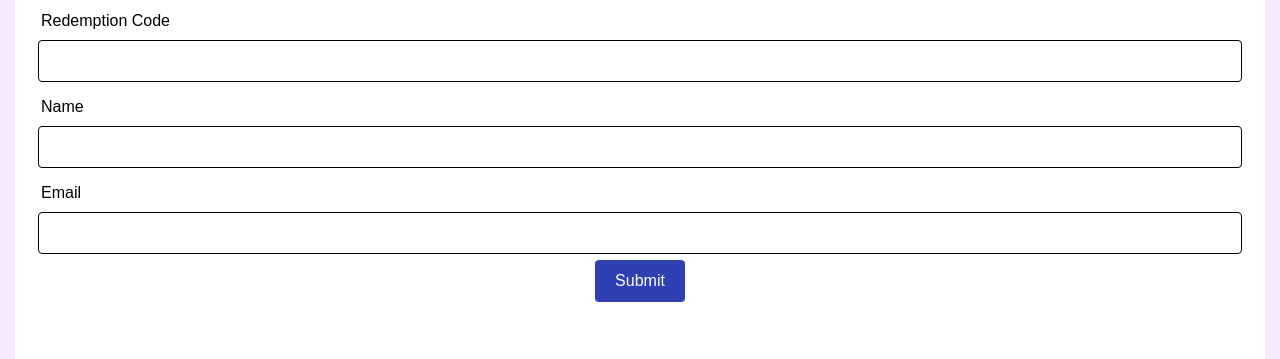
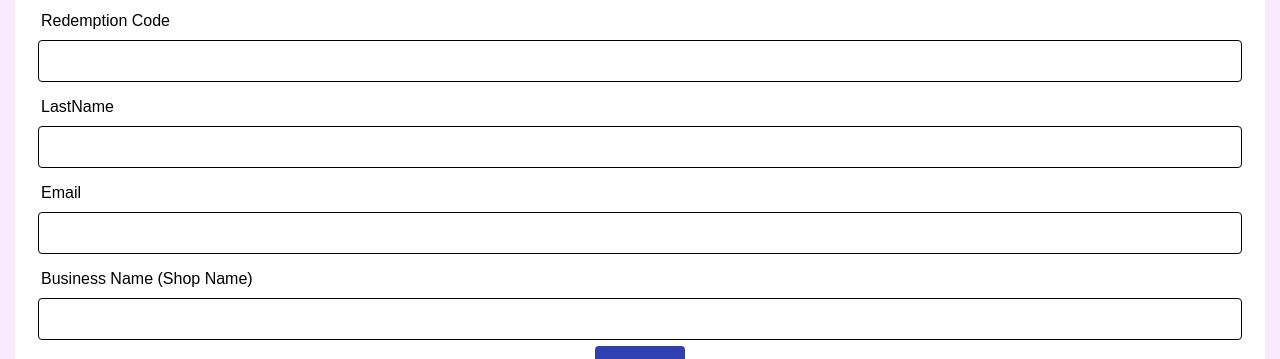
Before and after one commit to Subscribie/appsumo, a Flask app: page / in a window 1280 px wide. Shown: the part 248-607 px from the top of the page. Run offline with Flask 2, Linux system fonts and the light colour scheme.

Commit message:
Fix #3 collecting business name from form

```diff
--- a/app.py
+++ b/app.py
@@ -1,7 +1,13 @@
-from flask import Flask, request, render_template, url_for, redirect
+from flask import Flask, request, render_template, redirect
 import os
 import logging
 from dotenv import load_dotenv
+import smtplib
+from os.path import basename
+from email.mime.application import MIMEApplication
+from email.mime.multipart import MIMEMultipart
+from email.mime.text import MIMEText
+from email.utils import COMMASPACE, formatdate
 
 load_dotenv()  # take environment variables from .env.
 
@@ -21,25 +27,16 @@ def hello_world():
         email = request.form.get("email")
         redemption_code = request.form.get("redemption_code")
         lastname = request.form.get("lastname")
+        shop_name = request.form.get("shop_name")
 
-        submission = f"{email},{redemption_code},{lastname}\n"
+        submission = f"{email},{redemption_code},{lastname}, {shop_name}\n"
         with open("./submissions.csv", "a") as fp:
             fp.write(submission)
         send_mail()
-        redirect_destination = (
-            f"{SUBSCRIBIE_PLAN_URL}?email={email}&redemption_code={redemption_code}"
-        )
+        redirect_destination = f"{SUBSCRIBIE_PLAN_URL}?email={email}&redemption_code={redemption_code}&shop_name={shop_name}"
         return redirect(redirect_destination)
 
     return render_template("index.html")
-
-
-import smtplib
-from os.path import basename
-from email.mime.application import MIMEApplication
-from email.mime.multipart import MIMEMultipart
-from email.mime.text import MIMEText
-from email.utils import COMMASPACE, formatdate
 
 
 def send_mail(
--- a/templates/index.html
+++ b/templates/index.html
@@ -102,7 +102,7 @@
 
                   <label for="id_43iju5" style="box-sizing: border-box; color: rgb(0, 0, 0); line-height: 200%; text-align: left; letter-spacing: normal; display: block; flex-basis: 100%; padding-top: 3px; padding-right: 3px; padding-bottom: 3px; padding-left: 3px;">
 
-                    Name
+                    LastName
 
                   </label>
 
@@ -123,6 +123,22 @@
                   </label>
 
                   <input id="id_s561io" name="email" required type="text" style="box-sizing: border-box; flex-grow: 1; font-family: inherit; font-size: inherit; color: rgb(255, 255, 255); background-color: transparent; border-top-width: 1px; border-top-style: solid; border-top-color: rgb(0, 0, 0); border-right-width: 1px; border-right-style: solid; border-right-color: rgb(0, 0, 0); border-bottom-width: 1px; border-bottom-style: solid; border-bottom-color: rgb(0, 0, 0); border-left-width: 1px; border-left-style: solid; border-left-color: rgb(0, 0, 0); padding-top: 5px; padding-right: 5px; padding-bottom: 5px; padding-left: 5px; border-top-left-radius: 4px; border-top-right-radius: 4px; border-bottom-right-radius: 4px; border-bottom-left-radius: 4px; min-height: 42px; width: 100%; color:black;">
+
+                </div>
+
+              </div>
+
+              <div class="bee-form-row" style="box-sizing: border-box;">
+
+                <div class="bee-field bee-field-id_s561io" style="box-sizing: border-box; padding-top: 3px; padding-right: 3px; padding-bottom: 3px; padding-left: 3px; display: flex; flex-grow: 1; flex-shrink: 1; flex-basis: 0%; flex-wrap: wrap; align-items: center;">
+
+                  <label for="id_s32fso" style="box-sizing: border-box; color: rgb(0, 0, 0); line-height: 200%; text-align: left; letter-spacing: normal; display: block; flex-basis: 100%; padding-top: 3px; padding-right: 3px; padding-bottom: 3px; padding-left: 3px;">
+
+                    Business Name (Shop Name)
+
+                  </label>
+
+                  <input id="id_s32fso" name="shop_name" required type="text" style="box-sizing: border-box; flex-grow: 1; font-family: inherit; font-size: inherit; color: rgb(255, 255, 255); background-color: transparent; border-top-width: 1px; border-top-style: solid; border-top-color: rgb(0, 0, 0); border-right-width: 1px; border-right-style: solid; border-right-color: rgb(0, 0, 0); border-bottom-width: 1px; border-bottom-style: solid; border-bottom-color: rgb(0, 0, 0); border-left-width: 1px; border-left-style: solid; border-left-color: rgb(0, 0, 0); padding-top: 5px; padding-right: 5px; padding-bottom: 5px; padding-left: 5px; border-top-left-radius: 4px; border-top-right-radius: 4px; border-bottom-right-radius: 4px; border-bottom-left-radius: 4px; min-height: 42px; width: 100%; color:black;">
 
                 </div>
 
```
